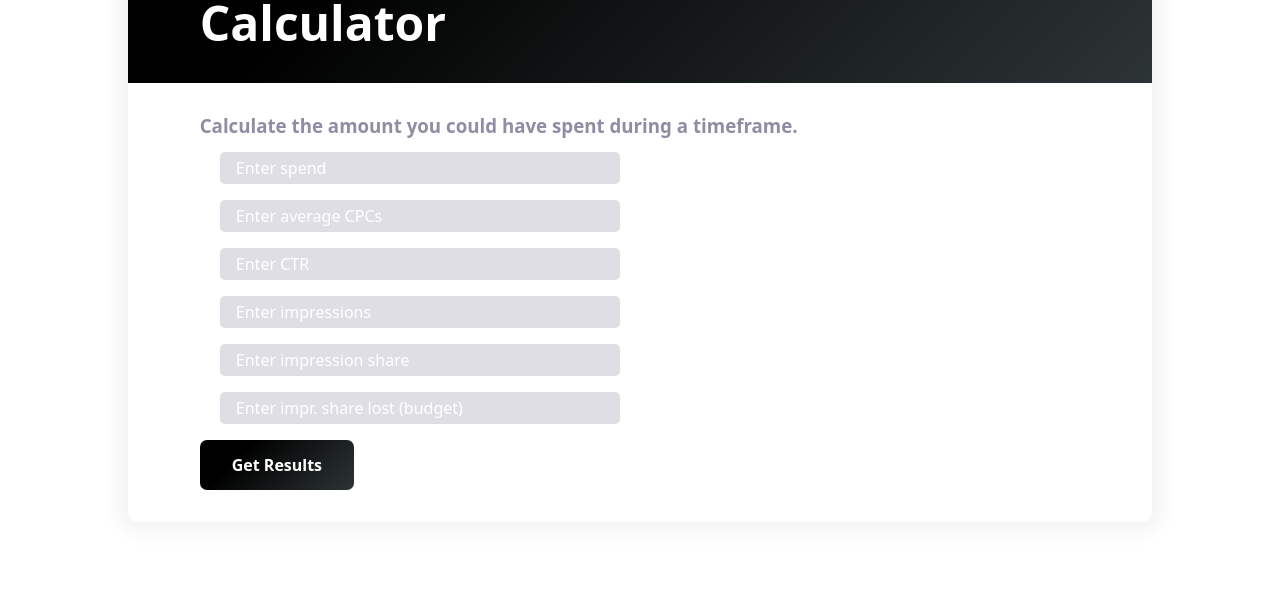
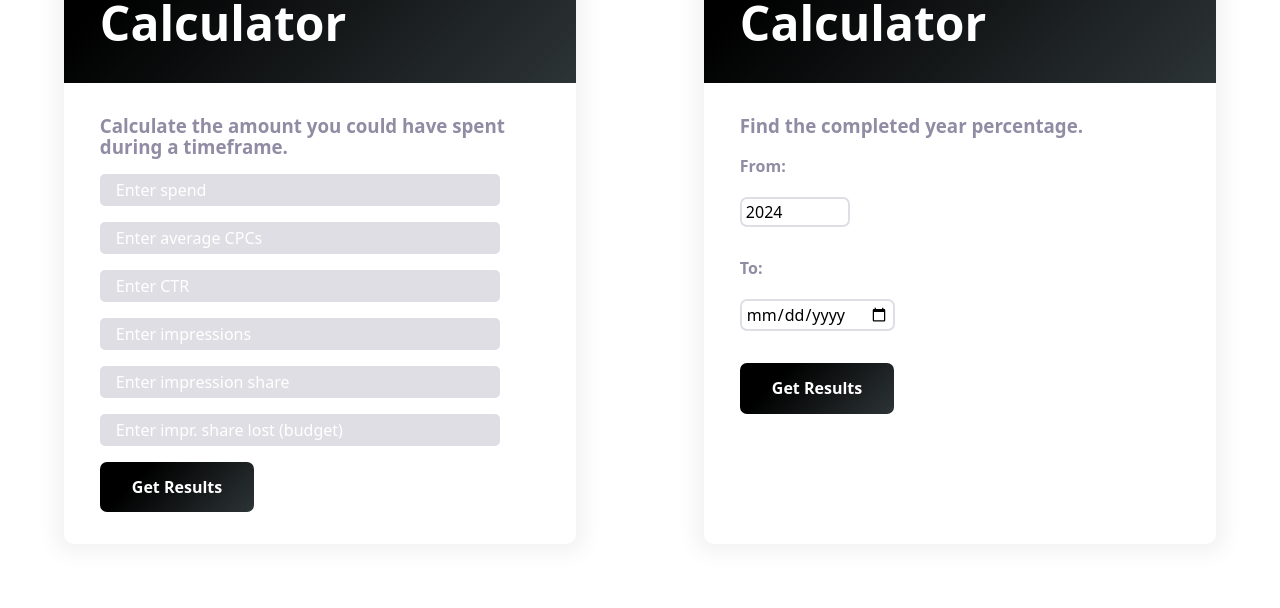
Before and after one commit to rdhmdhl/change-and-difference-calculator, a website built with Parcel: page index.html in a window 1280 px wide. Shown: the part 774-1382 px from the top of the page. Before the commit the page ends 1360 px from the top, so only its background shows below. Built offline with nearby package versions, Linux system fonts and the light colour scheme.

Commit message:
add year complete percentage calc

```diff
--- a/index.html
+++ b/index.html
@@ -86,6 +86,7 @@
         </div>
       </div>
     </div>
+    <div class="grid grid--1x2">
       <!-- Spend Increase Calculator -->
       <div class="card__container bottom">
         <div class="card card--primary" data-aos="fade-left">
@@ -146,10 +147,44 @@
           </div>
         </div>
       </div>
+      <div class="card__container bottom">
+        <div class="card card--primary" data-aos="fade-left">
+          <header class="card__header">
+            <h2>Year Complete</h2>
+            <h2>Percentage</h2>
+            <h2>Calculator</h2>
+          </header>
+          <div class="card__body">
+            <h3>Find the completed year percentage.</h3>
+            <div class="start-year-container">
+              <h4>From:</h4>
+              <input type="number" id="year" min="1900" max="2100" value="2024">
+            </div>
+
+            <div class="end-date-container">
+              <h4>To:</h4>
+              <input type="date" id="end-date">
+            </div>
+
+            <button
+              id="getYearComplete"
+              type="button"
+              class="results__button">
+              Get Results
+            </button>
+
+            <div class="results" id="dateCompleteResults">
+              <h3 id="insertdateCompleteResults"></h3>
+            </div>
+          </div>
+      </div>
+    </div>
+
     </div>
     <script src="./percentChange.js"></script>
     <script src="./percentDifference.js"></script>
     <script src="./spendIncrease.js"></script>
+    <script src="./yearComplete.js"></script>
     <script src="https://unpkg.com/aos@next/dist/aos.js"></script>
     <script>
       AOS.init();
--- a/style.css
+++ b/style.css
@@ -78,6 +78,14 @@ h3{
 
 /* entrys and results */
 
+input {
+    border-style: solid;
+    border-radius: 7px;
+    border-color: #dfdee5;
+    outline: none;
+    padding: .25rem;
+}
+
 .values .xValue{
     display: flex;
     width: 12rem;
@@ -93,7 +101,7 @@ h3{
 
 .xValue__style{
     margin: 0 0 1rem 0;
-    background: #dfdee5;;
+    background: #dfdee5;
     justify-self: center;
     padding: 0 1rem;
     border: none;
@@ -152,6 +160,10 @@ h3{
 
 .bottom{
     margin-bottom: 4rem;
+}
+
+.end-date-container{
+    margin: 2rem 0;
 }
 
 /* phones */
--- /dev/null
+++ b/yearComplete.js
@@ -0,0 +1,38 @@
+document.getElementById("getYearComplete").onclick = function () {
+    // Get the selected year from input
+    let startDateYear = document.getElementById("year").value;
+    console.log("Selected year: ", startDateYear);
+
+    // Create Date objects for January 1st and January 1st of the next year in UTC
+    const dateStartOfYear = new Date(Date.UTC(startDateYear, 0, 1));
+    const dateStartOfNextYear = new Date(Date.UTC(parseInt(startDateYear) + 1, 0, 1));
+
+    // Calculate total days in the year
+    let totalDays = (dateStartOfNextYear - dateStartOfYear) / (1000 * 60 * 60 * 24);
+    console.log("Total days in year: ", totalDays);
+
+    // Get the current date from input
+    let currentDateInput = document.getElementById("end-date").value;
+    const currentDate = new Date(currentDateInput);
+    const currentDateUTC = new Date(Date.UTC(currentDate.getUTCFullYear(), currentDate.getUTCMonth(), currentDate.getUTCDate()));
+    console.log("Current date (UTC): ", currentDateUTC);
+
+    // Validate that currentDate is within the selected year
+    if (currentDateUTC < dateStartOfYear || currentDateUTC >= dateStartOfNextYear) {
+        alert("Please select a date within the selected year.");
+        return;
+    }
+
+    // Calculate days elapsed since start of the year
+    let daysElapsed = (currentDateUTC - dateStartOfYear) / (1000 * 60 * 60 * 24) + 1; // Include the current day
+    console.log("Days elapsed: ", daysElapsed);
+
+    // Calculate percentage of the year completed
+    let percentage = (daysElapsed / totalDays) * 100;
+    let percentageFormatted = percentage.toFixed(2);
+    console.log("Percentage of year completed: ", percentageFormatted + "%");
+
+    document.getElementById("insertdateCompleteResults").innerHTML = percentageFormatted + "%";
+
+
+}
```
Lines whose indentation alone changed are shown as unchanged.
